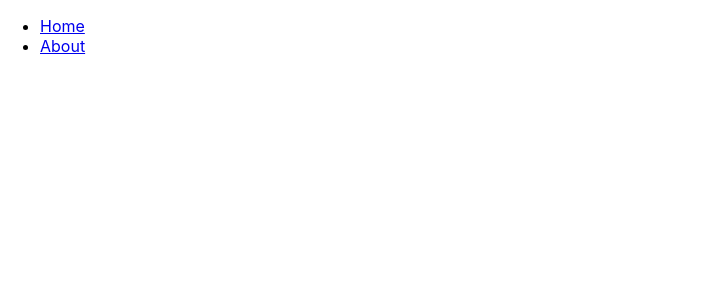
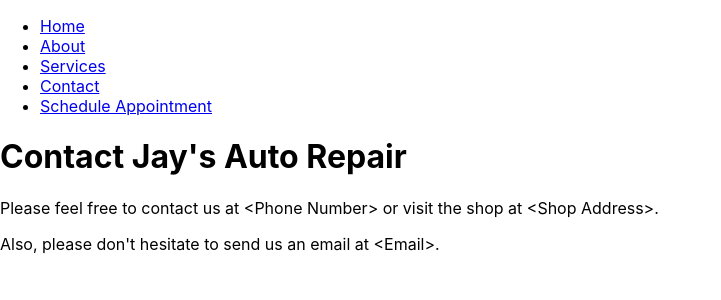
Before and after one commit to CalvinChitnaraine/jays-auto-repair, a React (Create React App) app: page /contact in a window 1280 px wide. Before the commit this address had no page. Shown: the top 300 px of the page, without its empty margins (0-721 px from the left). Built offline with nearby package versions, Linux system fonts and the light colour scheme.

Commit message:
Created basic pages for navigation

```diff
--- a/src/App.js
+++ b/src/App.js
@@ -1,6 +1,9 @@
 import { BrowserRouter as Router, Routes, Route, Link } from "react-router-dom";
 import Home from "./pages/home";
 import About from "./pages/about";
+import Services from "./pages/services";
+import Contact from "./pages/contact";
+import Booking from "./pages/booking";
 
 function App() {
     return (
@@ -9,12 +12,18 @@ function App() {
                 <ul>
                     <li><Link to="/">Home</Link></li>
                     <li><Link to="/about">About</Link></li>
+                    <li><Link to="/services">Services</Link></li>
+                    <li><Link to="/contact">Contact</Link></li>
+                    <li><Link to="/booking">Schedule Appointment</Link></li>
                 </ul>
             </nav>
 
             <Routes>
                 <Route path="/" element={<Home />} />
                 <Route path="/about" element={<About />} />
+                <Route path="/services" element={<Services />} />
+                <Route path="/contact" element={<Contact />} />
+                <Route path="/booking" element={<Booking />} />
             </Routes>
         </Router>
     );
--- a/src/pages/booking.js
+++ b/src/pages/booking.js
@@ -0,0 +1,10 @@
+function Home() {
+    return (
+        <div>
+            <h1>Book an Appointment with Jay's Auto Repair</h1>
+            <p>Check the schedule and feel free to book an appointment if you have any issues.</p>
+        </div>
+    );
+}
+
+export default Home;
--- a/src/pages/contact.js
+++ b/src/pages/contact.js
@@ -0,0 +1,11 @@
+function Contact() {
+    return (
+        <div>
+            <h1>Contact Jay's Auto Repair</h1>
+            <p>Please feel free to contact us at &lt;Phone Number&gt; or visit the shop at &lt;Shop Address&gt;.</p>
+            <p>Also, please don't hesitate to send us an email at &lt;Email&gt;.</p>
+        </div>
+    );
+}
+
+export default Contact;
--- a/src/pages/services.js
+++ b/src/pages/services.js
@@ -0,0 +1,10 @@
+function Services() {
+    return (
+        <div>
+            <h1>Jay's Auto Repair Services</h1>
+            <p>We offer services such as repairs, maintenance, and diagnostics.</p>
+        </div>
+    );
+}
+
+export default Services;
```
